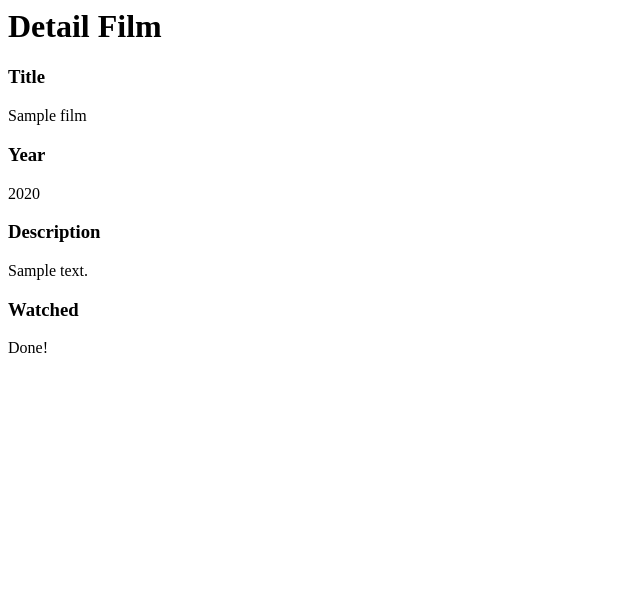
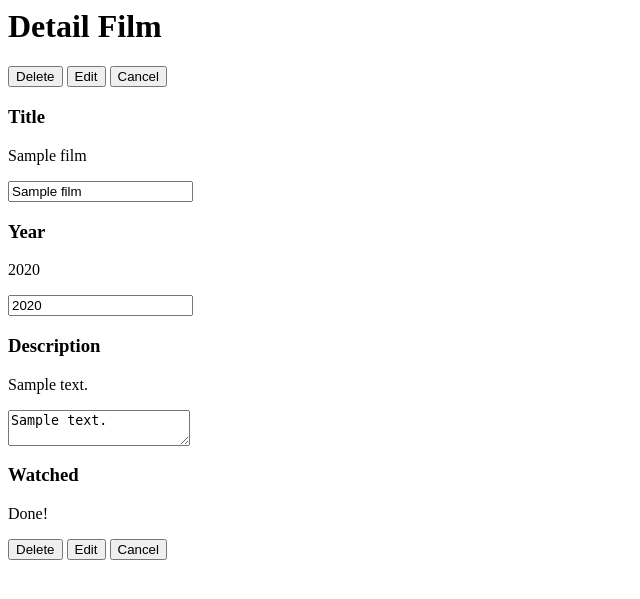
Before and after one commit to ricard-ferrero/will-watch, a Django app: page /myfilms/1/ in a window 1280 px wide. Shown: the top 599 px of the page, without its empty margins (0-640 px from the left). Run offline with Django 4.2, Linux system fonts and the light colour scheme; tables that the repository leaves empty hold one stand-in row (values such as "Sample post").

Commit message:
Basic views finished. Need to code tests.py and update views to Class Based Views

```diff
--- a/willwatchproject/films/templates/films/detail_film.html
+++ b/willwatchproject/films/templates/films/detail_film.html
@@ -1,16 +1,30 @@
 <h1>Detail Film</h1>
 
+<form action="" method="post">
+	{% csrf_token %}
+	<input type="hidden" name="id" value="{{ film.id }}">
+
+	<button name="call-to" value="delete">Delete</button>
+	<button name="call-to" value="edit">Edit</button>
+	<button name="call-to" value="cancel">Cancel</button>
+
+
 	<h3>Title</h3>
-<p>{{film.title}}</p>
+	<p>{{ film.title }}</p>
+	<input type="text" name="title" value="{{ film.title }}">
 
 	{% if film.year %}
 	<h3>Year</h3>
-<p>{{film.year}}</p>
+	<p>{{ film.year }}</p>
 	{% endif %}
+	<input type="number" name="year" value="{{ film.year }}">
 
 	{% if film.description %}
 	<h3>Description</h3>
-<p>{{film.description}}</p>
+	<p>{{ film.description }}</p>
+	<textarea name="description" >{{ film.description }}</textarea>
+	{% else %}
+	<textarea name="description" ></textarea>
 	{% endif %}
 
 	<h3>Watched</h3>
@@ -19,3 +33,12 @@
 	{% else %}
 		<p>Not yet</p>
 	{% endif %}
+	<input type="hidden" name="watched" value="{{ film.watched }}">
+
+
+	<button name="call-to" value="delete">Delete</button>
+	<button name="call-to" value="edit">Edit</button>
+	<button name="call-to" value="cancel">Cancel</button>
+
+
+</form>
--- a/willwatchproject/films/urls.py
+++ b/willwatchproject/films/urls.py
@@ -3,18 +3,8 @@ from . import views
 
 app_name = 'films'
 urlpatterns = [
-	# GET
 	path('myfilms/', views.my_films, name='list'),
 	path('myfilms/<int:film_id>/', views.my_films, name='detail'),
 	path('random/', views.random_film, name='random'),
-	# POST
 	path('new/', views.new_film, name='new'),
-	path('create/', views.create_film, name='create'),
-	# PUT
-	path('edit/', views.edit_film, name='edit'),
-	# DELETE
-	path('delete/', views.delete_film, name='delete'),
-
-	# # REQUEST DB
-	# path('request_db/', views.request_db, name='request_db'),
 ]
--- a/willwatchproject/films/views.py
+++ b/willwatchproject/films/views.py
@@ -1,24 +1,11 @@
 from django.shortcuts import get_object_or_404, render
 from django.urls import reverse
-from django.http import HttpResponse, HttpResponseRedirect
+from django.http import HttpResponseRedirect
 from .models import Film
+from genres.models import Genre
 
 from random import choice
 from datetime import date
-
-def list_films(request):
-	will_watch_film_list = Film.objects.order_by('title').filter(watched=False)
-	watched_film_list = Film.objects.order_by('title').filter(watched=True)
-	context = {
-		'will_watch_film_list': will_watch_film_list,
-		'watched_film_list': watched_film_list,
-	}
-	return render(request, 'films/list_films.html', context)
-
-
-def detail_film(request, film_id):
-	film = get_object_or_404(Film, pk=film_id)
-	return render(request, 'films/detail_film.html', {'film': film})
 
 
 def my_films(request, film_id=0):
@@ -28,6 +15,31 @@ def my_films(request, film_id=0):
 		return list_films(request)
 
 
+def list_films(request):
+	will_watch_film_list = Film.objects.order_by('title').filter(watched=False)
+	watched_film_list = Film.objects.order_by('title').filter(watched=True)
+	genres_list = Genre.objects.order_by('genre_name')
+	context = {
+		'will_watch_film_list': will_watch_film_list,
+		'watched_film_list': watched_film_list,
+		'genres_list': genres_list
+	}
+	return render(request, 'films/list_films.html', context)
+
+
+def detail_film(request, film_id):
+	if request.method == 'GET':
+		film = get_object_or_404(Film, pk=film_id)
+		return render(request, 'films/detail_film.html', {'film': film})
+	elif request.method == 'POST':
+		if request.POST['call-to'] == 'delete':
+			return delete_film(request)
+		elif request.POST['call-to'] == 'edit':
+			return edit_film(request)
+		else:
+			return HttpResponseRedirect(reverse('films:list'))
+
+
 def random_film(request):
 	film_list = Film.objects.filter(watched=False)
 	film_id = choice(film_list).id
@@ -35,20 +47,38 @@ def random_film(request):
 
 
 def new_film(request):
-	current_year = str(date.today().year)
-	return render(request, 'films/new_film.html', {'current_year': current_year})
+	if request.method == 'GET':
+		genres_list = Genre.objects.order_by('genre_name')
+		return render(request, 'films/new_film.html', {'genres_list': genres_list})
+	elif request.method == 'POST':
+		return create_film(request)
 
 
 def create_film(request):
-	film = Film.objects.create(title=request.POST['title'], year=request.POST['year'], description=request.POST['description'])
+	film = Film(title=request.POST['title'])
+	if request.POST['year']:
+		film(year=request.POST['year'])
+	if request.POST['description']:
+		film(description=request.POST['description'])
+	film.save()
+	genres_list = request.POST.getlist('genre')
+	for i in genres_list:
+		film.genre_set.add(i)
+	print(film.genre_set.all())
 	return HttpResponseRedirect(reverse('films:detail', args=(film.id,)))
 
 
 def edit_film(request):
 	film = get_object_or_404(Film, pk=request.POST['id'])
 	film.title = request.POST['title']
-	film.year = request.POST['year']
-	film.description = request.POST['description']
+	if request.POST['year'] != '' and request.POST['year'] != None:
+		film.year = request.POST['year']
+	else:
+		film.year = None
+	if request.POST['description'] != '' and request.POST['description'] != None:
+		film.description = request.POST['description']
+	else:
+		film.description = None
 	film.watched = request.POST['watched']
 	film.save()
 	return HttpResponseRedirect(reverse('films:detail', args=(film.id,)))
@@ -58,50 +88,3 @@ def delete_film(request):
 	film = get_object_or_404(Film, pk=request.POST['id'])
 	film.delete()
 	return HttpResponseRedirect(reverse('films:list'))
-
-
-
-"""
-from django.views.decorators.csrf import csrf_exempt
-@csrf_exempt
-def request_db(request):
-	if request.method == 'GET':
-		return HttpResponse('GET succed')
-
-	elif request.method == 'POST':
-		film = Film.objects.create(title=request.POST['title'], year=request.POST['year'], description=request.POST['description'])
-		return HttpResponseRedirect(reverse('films:detail', args=(film.id,)))
-
-	elif request.method == 'PUT':
-		return HttpResponse(request)
-		#film = get_object_or_404(Film, pk=film_id)
-		#return HttpResponseRedirect(reverse('films:detail', args=(film.id,)))
-
-	elif request.method == 'DELETE':
-		return HttpResponse('DELETE succed')
-
-	else:
-		return HttpResponse(f"Method '{request.method}' ins't compatible.")
-"""
-
-# def create_film(request):
-# 	title = f"""<pre>
-# <h1>scheme</h1> {request.scheme}
-# <h1>body</h1> {request.body}
-# <h1>path</h1> {request.path}
-# <h1>path_info</h1> {request.path_info}
-# <h1>method</h1> {request.method}
-# <h1>encoding</h1> {request.encoding}
-# <h1>content_type</h1> {request.content_type}
-# <h1>content_params</h1> {request.content_params}
-# <h1>GET</h1> {dict(request.GET)}
-# <h1>POST</h1> {dict(request.POST)}
-# <h1>COOKIES</h1> {request.COOKIES}
-# <h1>FILES</h1> {dict(request.FILES)}
-# <h1>META</h1> {request.META}
-# <h1>headers</h1> {request.headers}
-# <h1>resolver_match</h1> {request.resolver_match}
-# </pre>"""
-#
-# 	#title = str(title)
-# 	return HttpResponse(title)
```
Also changed, not shown: willwatchproject/films/templates/films/list_films.html (+7 -0 lines), willwatchproject/films/templates/films/new_film.html (+7 -2 lines). Lines whose indentation alone changed are shown as unchanged.
